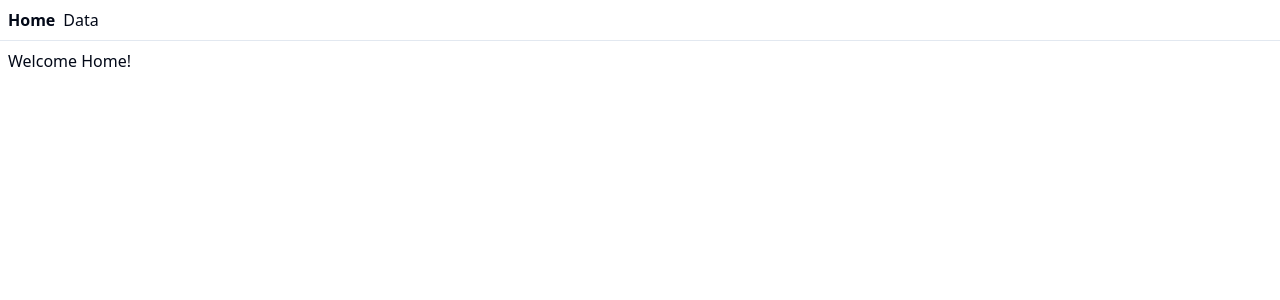
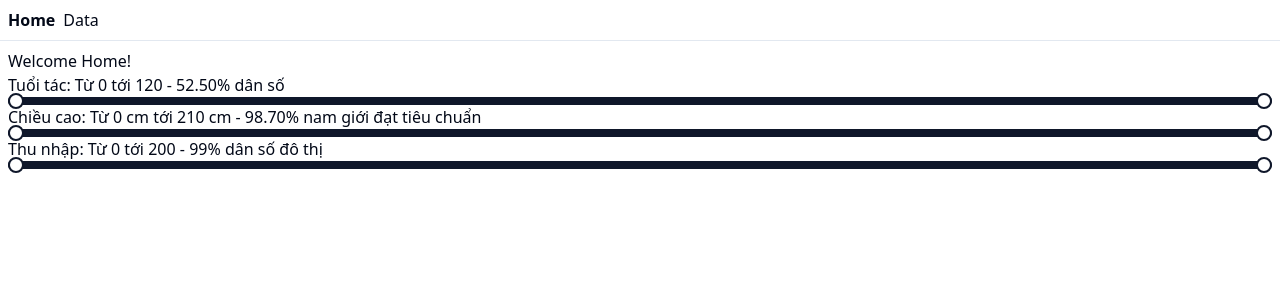
Before and after one commit to phuopham/vietnam_standard_calculator, a React (Vite) app: page / in a window 1280 px wide. Shown: the top 300 px of the page. Built offline with nearby package versions, Linux system fonts and the light colour scheme.

Commit message:
add sliders and correct some data

```diff
--- /dev/null
+++ b/src/components/age_form.tsx
@@ -0,0 +1,29 @@
+import { useState } from "react"
+import { Slider2 } from "./ui/slider2way"
+import { cn } from "@/lib/utils"
+import { matchedAge } from "@/utils/standardpercentage"
+
+export const AgeForm = () => {
+  const [localValues, setLocalValues] = useState([0, 120])
+  const handleValueChange = (newValues: number[]) => {
+    setLocalValues(newValues)
+  }
+  return (
+    <>
+      <div>
+        Tuổi tác: Từ {localValues[0]} tới {localValues[1]} - {matchedAge("male", localValues[0], localValues[1]).toFixed(2)}% dân số
+      </div>
+      <Slider2
+        defaultValue={[0, 120]}
+        minStepsBetweenThumbs={1}
+        max={120}
+        min={0}
+        step={5}
+        onValueChange={handleValueChange}
+        className={cn("w-full")}
+      />
+
+    </>
+
+  )
+}
--- /dev/null
+++ b/src/components/height_form.tsx
@@ -0,0 +1,30 @@
+import { useState } from "react"
+import { Slider2 } from "./ui/slider2way"
+import { cn } from "@/lib/utils"
+import { matchedHeight } from "@/utils/standardpercentage"
+
+export const HeightForm = () => {
+    const gender = "male"
+    const [localValues, setLocalValues] = useState([0, 210])
+    const handleValueChange = (newValues: number[]) => {
+        setLocalValues(newValues)
+    }
+    return (
+        <>
+            <div>
+                Chiều cao: Từ {localValues[0]} cm tới {localValues[1]} cm - {matchedHeight(gender, localValues[0], localValues[1]).toFixed(2)}% {gender == "male" ? "nam giới" : "nữ giới"} đạt tiêu chuẩn
+            </div>
+            <Slider2
+                defaultValue={[140, 210]}
+                minStepsBetweenThumbs={1}
+                max={210}
+                min={140}
+                step={5}
+                onValueChange={handleValueChange}
+                className={cn("w-full")}
+            />
+
+        </>
+
+    )
+}
--- /dev/null
+++ b/src/components/income_form.tsx
@@ -0,0 +1,29 @@
+import { useState } from "react"
+import { Slider2 } from "./ui/slider2way"
+import { cn } from "@/lib/utils"
+import { matchedIncome } from "@/utils/standardpercentage"
+
+export const IncomeForm = () => {
+    const [localValues, setLocalValues] = useState([0, 200])
+    const handleValueChange = (newValues: number[]) => {
+        setLocalValues(newValues)
+    }
+    return (
+        <>
+            <div>
+                Thu nhập: Từ {localValues[0]} tới {localValues[1]} - {matchedIncome(localValues[0], localValues[1])}% dân số đô thị
+            </div>
+            <Slider2
+                defaultValue={[0, 200]}
+                minStepsBetweenThumbs={1}
+                max={120}
+                min={0}
+                step={5}
+                onValueChange={handleValueChange}
+                className={cn("w-full")}
+            />
+
+        </>
+
+    )
+}
--- a/src/constants/heightDistribution.ts
+++ b/src/constants/heightDistribution.ts
@@ -32,9 +32,9 @@ export const HEIGHT_DISTRIBUTION = [
   { height: 150, male: 0.3, female: 10 },
   { height: 155, male: 0.7, female: 30 },
   { height: 160, male: 5, female: 34 },
-  { height: 165, male: 20, female: 20 },
+  { height: 165, male: 19, female: 20 },
   { height: 170, male: 34, female: 5 },
-  { height: 175, male: 30, female: 2 },
+  { height: 175, male: 29, female: 2 },
   { height: 180, male: 8, female: 0.5 },
   { height: 185, male: 2, female: 0.1 },
   { height: 190, male: 0.3, female: 0.1 },
--- a/src/constants/incomeDistribution.ts
+++ b/src/constants/incomeDistribution.ts
@@ -12,9 +12,10 @@ const INCOME_DISTRIBUTION_RAW = [
 ]
 
 // low and high in million
+// household income however
 
-export const INCOME_DISTRIBUTION = [
-  { range: "40,000,000 VND and over", low: 40, high: 500, percentage: 7 },
+const INCOME_DISTRIBUTION_2 = [
+  { range: "40,000,000 VND and over", low: 40, high: 200, percentage: 6 },
   { range: "30,000,000 - 39,999,999 VND", low: 30, high: 39, percentage: 8 },
   { range: "25,000,000 - 29,999,999 VND", low: 25, high: 29, percentage: 13 },
   { range: "20,000,000 - 24,999,999 VND", low: 20, high: 24, percentage: 17 },
@@ -23,4 +24,20 @@ export const INCOME_DISTRIBUTION = [
   { range: "5,000,000 - 9,999,999 VND", low: 50, high: 9, percentage: 14 },
   { range: "Under 4,990,000", low: 0, high: 4, percentage: 3 }
 
+]
+// Percentage distribution of personal income in rural and urban areas in Vietnam in 2020, by income range
+// https://www.statista.com/statistics/1227955/vietnam-personal-income-distribution-in-urban-and-rural-areas-by-income-range/
+// 40.4 % of the population is urban (39,908,501 people in 2023)
+// https://www.worldometers.info/world-population/vietnam-population/
+
+const URBAN_PERCENTAGE = 0.404
+
+// Urban only:
+
+export const INCOME_DISTRIBUTION = [
+  { income: 50, urban: 7 },
+  { income: 30, urban: 13 },
+  { income: 20, urban: 21 },
+  { income: 15, urban: 22 },
+  { income: 5, urban: 36 }
 ] as const
--- a/src/constants/others.ts
+++ b/src/constants/others.ts
@@ -18,3 +18,7 @@ export const FATHERLESSNESS = 24.4
 // under 4.5% children live with father only in vietnam (chatgpt)
 
 export const MOTHERLESSNESS = 4.5
+
+//https://www.worldometers.info/world-population/vietnam-population/
+// number was collected on Jul 2024
+export const POPULATION = 99_637_495
--- a/src/routes/index.lazy.tsx
+++ b/src/routes/index.lazy.tsx
@@ -1,3 +1,6 @@
+import { AgeForm } from '@/components/age_form'
+import { HeightForm } from '@/components/height_form'
+import { IncomeForm } from '@/components/income_form'
 import { createLazyFileRoute } from '@tanstack/react-router'
 
 export const Route = createLazyFileRoute('/')({
@@ -8,6 +11,12 @@ function Index() {
     return (
         <div className="p-2">
             <h3>Welcome Home!</h3>
+            <div>
+                {/* main content */}
+                <AgeForm />
+                <HeightForm />
+                <IncomeForm />
+            </div>
         </div>
     )
 }
--- a/src/utils/standardpercentage.ts
+++ b/src/utils/standardpercentage.ts
@@ -3,31 +3,31 @@ import { HEIGHT_DISTRIBUTION } from "@/constants/heightDistribution";
 import { INCOME_DISTRIBUTION } from "@/constants/incomeDistribution";
 import { MARITAL_STATUS } from "@/constants/marriageDistribution"
 
-const matchedAge: (gender: "male"|"female", from: number|undefined, to: number|undefined) => number = (gender, from, to) => {
-    if(!from && !to) return 1
-    if(!from) from = 0;
-    if(!to) to = 130;
-    const result:number = AGE_DISTRIBUTION.filter((value)=> value.under<=to && value.under>from).reduce((total, item)=> total + item[gender], 0)
+export const matchedAge: (gender: "male" | "female", from: number | undefined, to: number | undefined) => number = (gender, from, to) => {
+    if (!from && !to) return 1
+    if (!from) from = 0;
+    if (!to) to = 130;
+    const result: number = AGE_DISTRIBUTION.filter((value) => value.under <= to && value.under > from).reduce((total, item) => total + item[gender], 0)
+    return result
+}
+//TODO: need to recalculate because male and femail distribution
+export const matchedHeight: (gender: "male" | "female", from: number | undefined, to: number | undefined) => number = (gender, from, to) => {
+    if (!from && !to) return 1
+    if (!from) from = 100;
+    if (!to) to = 210;
+    const result: number = HEIGHT_DISTRIBUTION.filter((item) => item.height <= to && item.height >= from).reduce((total, item) => total + item[gender], 0)
     return result
 }
 
-const matchedHeight: (gender: "male"|"female", from: number|undefined, to: number|undefined) => number = (gender, from, to) => {
-    if(!from && !to) return 1
-    if(!from) from = 100;
-    if(!to) to=210;
-    const result:number = HEIGHT_DISTRIBUTION.filter((item)=>item.height<=to && item.height>=from).reduce((total, item)=> total + item[gender], 0)
+export const matchedIncome: (from: number | undefined, to: number | undefined) => number = (from, to) => {
+    if (!from && !to) return 1
+    if (!from) from = 0;
+    if (!to) to = 200;
+    const result: number = INCOME_DISTRIBUTION.filter((item) => item.urban >= from && item.urban <= to).reduce((total, item) => total + item.urban, 0)
     return result
 }
 
-const matchedIncome: (from: number|undefined, to: number|undefined) => number = (from, to) => {
-    if(!from && !to) return 1
-    if(!from) from = 0;
-    if(!to) to=200;
-    const result: number = INCOME_DISTRIBUTION.filter((item)=>item.low>=from && item.high<=to).reduce((total, item)=>total + item.percentage, 0)
-    return result
-}
-
-const finalResult: (matchedIncome: number, matchedHeight: number, matchedAge: number, maritalStatus: keyof typeof MARITAL_STATUS) => number = (matchedIncome, matchedHeight, matchedAge, maritalStatus) => {
+export const finalResult: (matchedIncome: number, matchedHeight: number, matchedAge: number, maritalStatus: keyof typeof MARITAL_STATUS) => number = (matchedIncome, matchedHeight, matchedAge, maritalStatus) => {
     const maritalPercentage = MARITAL_STATUS[maritalStatus]
 
     return matchedAge * matchedHeight * matchedIncome * maritalPercentage
```
Lines whose indentation alone changed are shown as unchanged.
